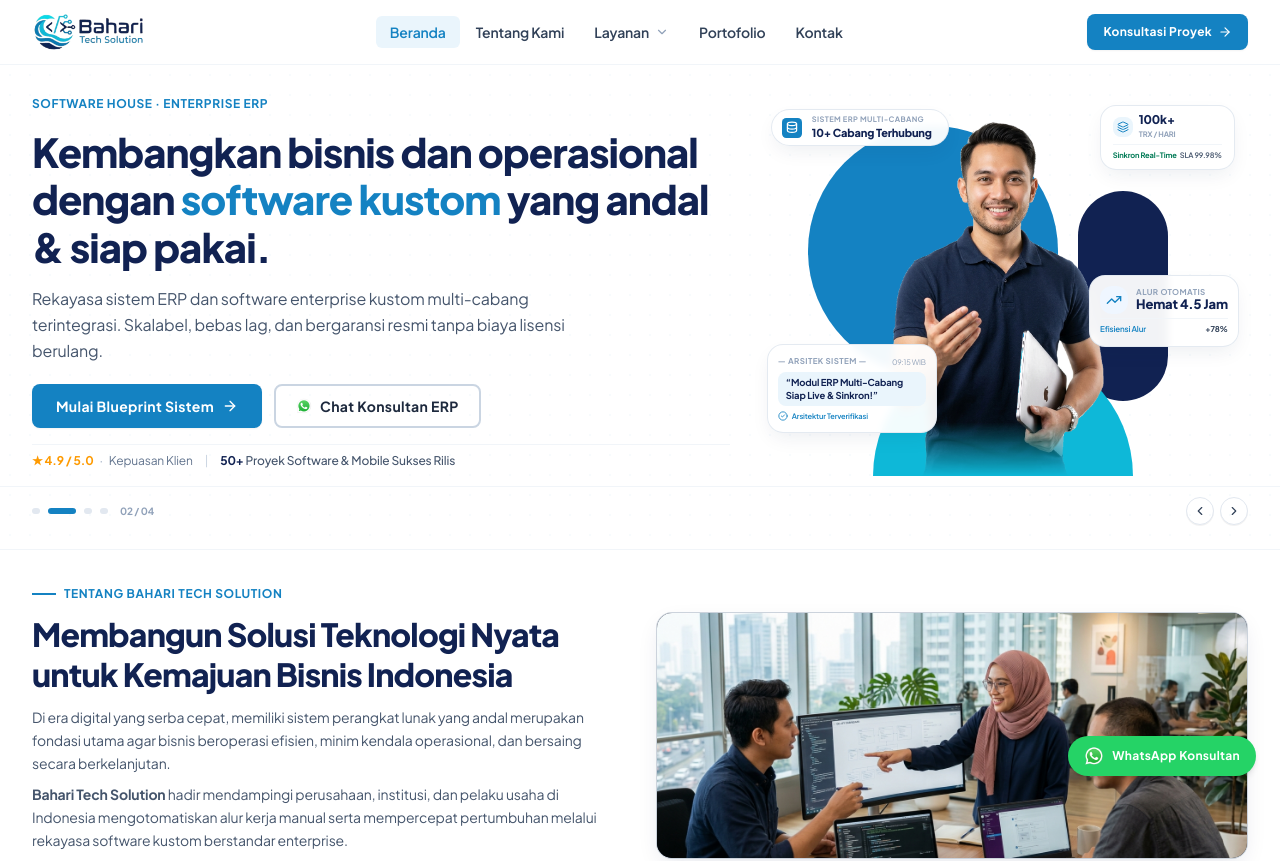
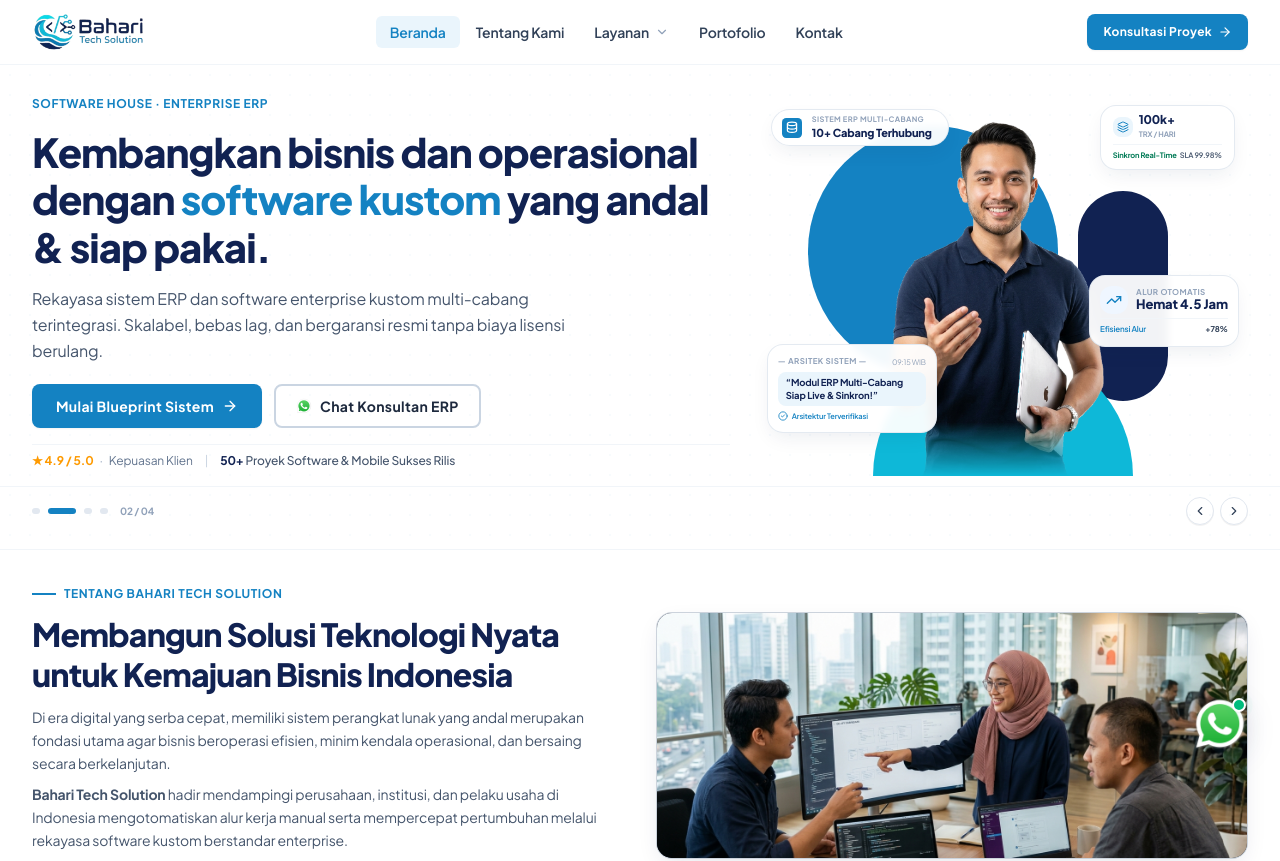
Before and after one commit to baharitechsolution/company-profile, a Next.js app: page / in a window 1280 px wide. Shown: the top 861 px of the page. Built offline with nearby package versions, Linux system fonts and the light colour scheme.

Commit message:
feat(ui): redesign floating WhatsApp button to sleek logo-only with elevated positioning

```diff
--- a/src/components/layout/whatsapp-button.tsx
+++ b/src/components/layout/whatsapp-button.tsx
@@ -8,23 +8,43 @@
   );
 
   return (
+    <div className="fixed bottom-8 sm:bottom-10 lg:bottom-12 right-5 sm:right-7 lg:right-8 z-40 flex items-center">
       <Link
         href={`https://wa.me/${siteConfig.contact.whatsapp}?text=${message}`}
         target="_blank"
         rel="noopener noreferrer"
-      aria-label="Konsultasi via WhatsApp"
-      className="fixed bottom-6 right-6 z-40 flex items-center gap-2 rounded-full bg-[#25D366] px-4 py-2.5 text-white shadow-md hover:bg-[#20ba59] transition-all hover:scale-105 focus:outline-none cursor-pointer"
+        aria-label="Konsultasi Langsung via WhatsApp CV. Bahari Tech Solution"
+        className="group relative flex items-center justify-center transition-all duration-300 ease-out hover:scale-108 active:scale-95 cursor-pointer focus:outline-none focus:ring-4 focus:ring-[#25D366]/30 rounded-full"
       >
+        {/* Subtle Online Pulse Indicator */}
+        <span
+          className="absolute top-0.5 right-0.5 flex h-3.5 w-3.5 z-10 pointer-events-none"
+          aria-hidden="true"
+        >
+          <span className="animate-ping absolute inline-flex h-full w-full rounded-full bg-emerald-400 opacity-75" />
+          <span className="relative inline-flex rounded-full h-3.5 w-3.5 bg-emerald-500 border-2 border-white shadow-xs" />
+        </span>
+
+        {/* WhatsApp Official Logo with Crisp Ambient Shadow */}
         <Image
           src="/images/Icon/icon whatsapp.png"
-        alt="WhatsApp Bahari Tech"
-        width={24}
-        height={24}
-        className="h-5 w-5 object-contain"
+          alt="WhatsApp CV. Bahari Tech Solution"
+          width={64}
+          height={64}
+          priority
+          quality={100}
+          className="h-12 w-12 sm:h-14 sm:w-14 object-contain filter drop-shadow-[0_6px_16px_rgba(17,34,82,0.16)] group-hover:drop-shadow-[0_10px_22px_rgba(37,211,102,0.45)] transition-all duration-300"
         />
-      <span className="text-xs font-bold tracking-wide hidden sm:inline-block">
-        WhatsApp Konsultan
+
+        {/* Floating Tooltip (Hanya Muncul saat Hover di Layar Komputer / Desktop) */}
+        <span
+          role="tooltip"
+          className="pointer-events-none absolute right-[calc(100%+14px)] top-1/2 -translate-y-1/2 hidden md:inline-flex items-center px-3 py-1.5 rounded-lg bg-[#112252] text-white text-xs font-semibold whitespace-nowrap shadow-xl border border-slate-700/80 opacity-0 -translate-x-2 group-hover:opacity-100 group-hover:translate-x-0 transition-all duration-200 ease-out"
+        >
+          Konsultasi WhatsApp
+          <span className="absolute -right-1 top-1/2 -translate-y-1/2 border-y-4 border-y-transparent border-l-4 border-l-[#112252]" />
         </span>
       </Link>
+    </div>
   );
 }
```
Lines whose indentation alone changed are shown as unchanged.
